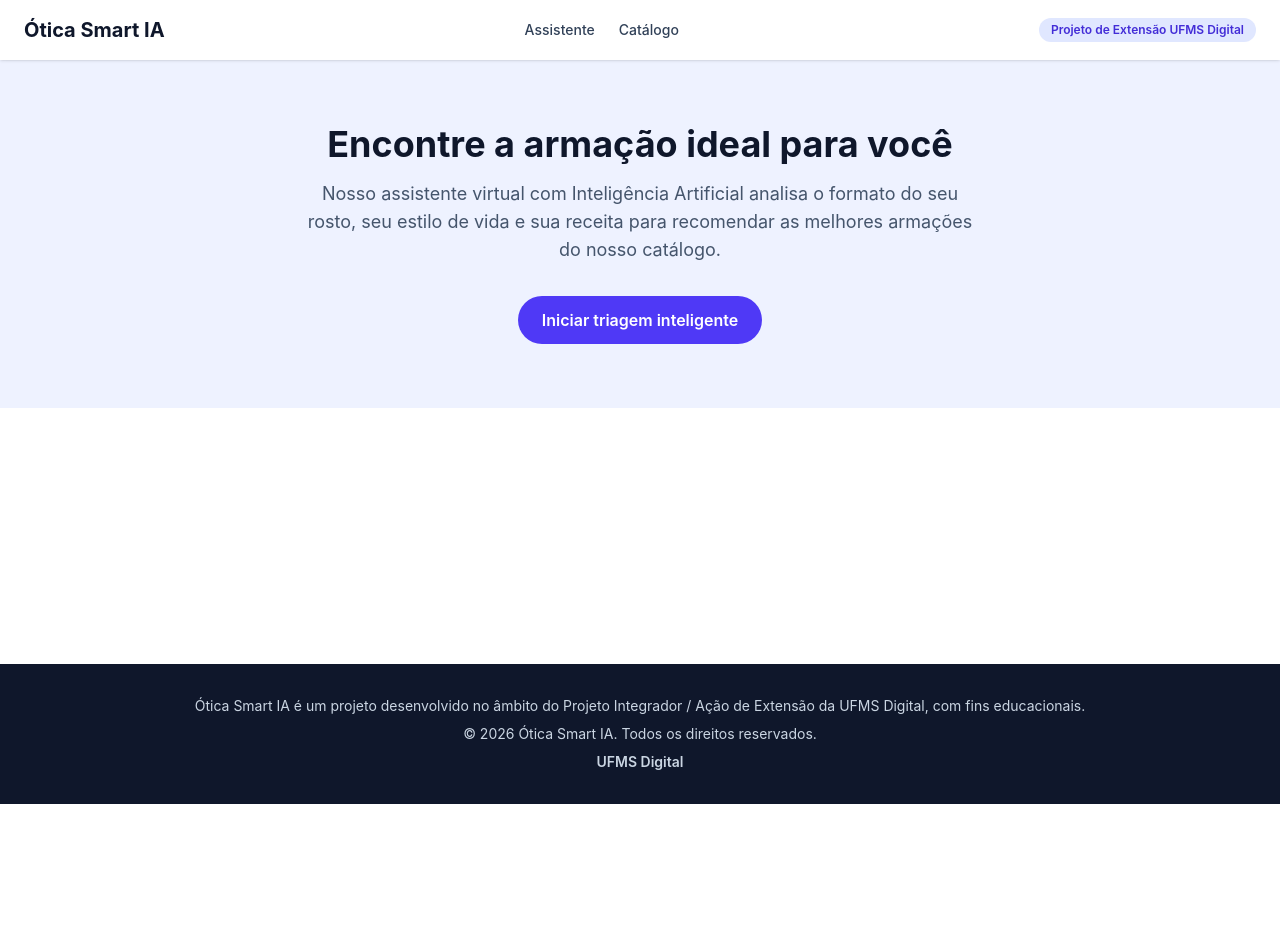
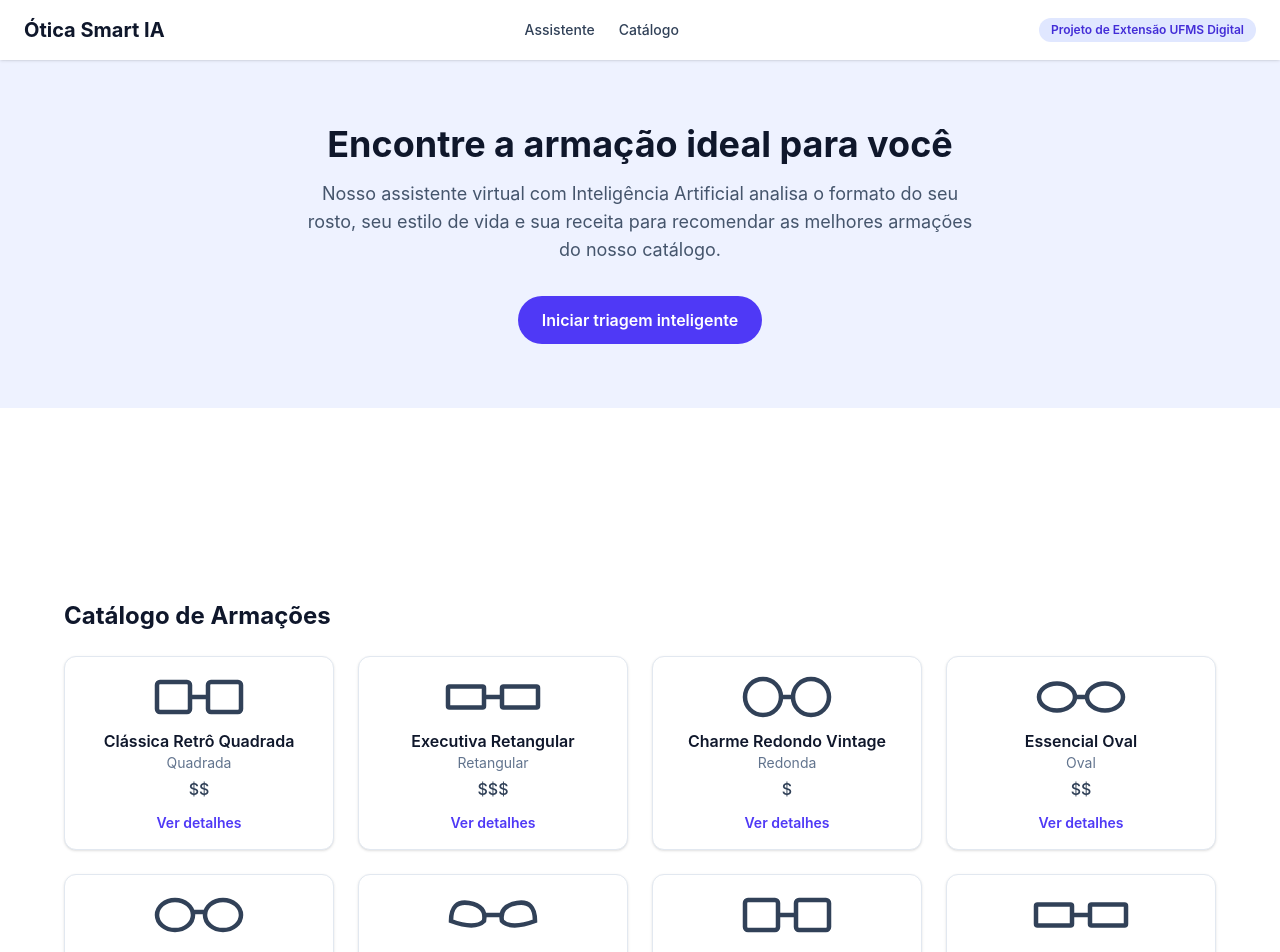
Before and after one commit to generemias/ufmsIntegrador2, a React (Vite) app: page / in a window 1280 px wide. Shown: the top 952 px of the page. Before the commit the page ends 804 px from the top, so only its background shows below. Built offline with nearby package versions, Linux system fonts and the light colour scheme.

Commit message:
feat: add product catalog grid with recommendation highlighting

```diff
--- a/src/App.jsx
+++ b/src/App.jsx
@@ -1,8 +1,12 @@
+import { useState } from 'react'
 import Header from './components/Header'
 import Hero from './components/Hero'
 import Footer from './components/Footer'
+import ProductCatalog from './components/ProductCatalog'
 
 function App() {
+  const [recommendation, setRecommendation] = useState(null)
+
   const scrollToAssistant = () => {
     document.getElementById('assistente')?.scrollIntoView({ behavior: 'smooth' })
   }
@@ -13,7 +17,7 @@
       <main className="flex-1">
         <Hero onCtaClick={scrollToAssistant} />
         <section id="assistente" aria-label="Assistente virtual de triagem" className="px-6 py-16" />
-        <section id="catalogo" aria-label="Catálogo de armações" className="px-6 py-16" />
+        <ProductCatalog recommendation={recommendation} />
       </main>
       <Footer />
     </div>
--- /dev/null
+++ b/src/components/ProductCard.jsx
@@ -0,0 +1,78 @@
+import { useState } from 'react'
+
+const FRAME_ICONS = {
+  quadrada: (
+    <svg viewBox="0 0 64 32" className="h-12 w-24" aria-hidden="true">
+      <rect x="4" y="6" width="22" height="20" rx="2" fill="none" stroke="currentColor" strokeWidth="3" />
+      <rect x="38" y="6" width="22" height="20" rx="2" fill="none" stroke="currentColor" strokeWidth="3" />
+      <line x1="26" y1="16" x2="38" y2="16" stroke="currentColor" strokeWidth="3" />
+    </svg>
+  ),
+  redonda: (
+    <svg viewBox="0 0 64 32" className="h-12 w-24" aria-hidden="true">
+      <circle cx="16" cy="16" r="12" fill="none" stroke="currentColor" strokeWidth="3" />
+      <circle cx="48" cy="16" r="12" fill="none" stroke="currentColor" strokeWidth="3" />
+      <line x1="28" y1="16" x2="36" y2="16" stroke="currentColor" strokeWidth="3" />
+    </svg>
+  ),
+  retangular: (
+    <svg viewBox="0 0 64 32" className="h-12 w-24" aria-hidden="true">
+      <rect x="2" y="9" width="24" height="14" rx="1" fill="none" stroke="currentColor" strokeWidth="3" />
+      <rect x="38" y="9" width="24" height="14" rx="1" fill="none" stroke="currentColor" strokeWidth="3" />
+      <line x1="26" y1="16" x2="38" y2="16" stroke="currentColor" strokeWidth="3" />
+    </svg>
+  ),
+  aviador: (
+    <svg viewBox="0 0 64 32" className="h-12 w-24" aria-hidden="true">
+      <path d="M4 16 a12 10 0 1 0 24 0 a12 10 0 1 0 -24 0" fill="none" stroke="currentColor" strokeWidth="3" />
+      <path d="M36 16 a12 10 0 1 0 24 0 a12 10 0 1 0 -24 0" fill="none" stroke="currentColor" strokeWidth="3" />
+      <line x1="28" y1="14" x2="36" y2="14" stroke="currentColor" strokeWidth="3" />
+    </svg>
+  ),
+  gatinho: (
+    <svg viewBox="0 0 64 32" className="h-12 w-24" aria-hidden="true">
+      <path d="M4 20 Q4 6 16 8 Q28 10 26 20 Q20 26 4 20 Z" fill="none" stroke="currentColor" strokeWidth="3" />
+      <path d="M60 20 Q60 6 48 8 Q36 10 38 20 Q44 26 60 20 Z" fill="none" stroke="currentColor" strokeWidth="3" />
+      <line x1="26" y1="16" x2="38" y2="16" stroke="currentColor" strokeWidth="3" />
+    </svg>
+  ),
+  oval: (
+    <svg viewBox="0 0 64 32" className="h-12 w-24" aria-hidden="true">
+      <ellipse cx="16" cy="16" rx="12" ry="9" fill="none" stroke="currentColor" strokeWidth="3" />
+      <ellipse cx="48" cy="16" rx="12" ry="9" fill="none" stroke="currentColor" strokeWidth="3" />
+      <line x1="28" y1="16" x2="36" y2="16" stroke="currentColor" strokeWidth="3" />
+    </svg>
+  ),
+}
+
+function ProductCard({ product, isRecommended }) {
+  const [showDetails, setShowDetails] = useState(false)
+
+  return (
+    <article
+      className={`flex flex-col items-center rounded-xl border p-4 text-center shadow-sm ${
+        isRecommended ? 'border-indigo-500 bg-indigo-50' : 'border-slate-200 bg-white'
+      }`}
+    >
+      {isRecommended && (
+        <span className="mb-2 rounded-full bg-indigo-600 px-3 py-1 text-xs font-semibold text-white">
+          Recomendado pela IA
+        </span>
+      )}
+      <div className="text-slate-700">{FRAME_ICONS[product.frameType]}</div>
+      <h3 className="mt-2 font-semibold text-slate-900">{product.name}</h3>
+      <p className="text-sm capitalize text-slate-500">{product.frameType}</p>
+      <p className="mt-1 font-medium text-slate-700">{product.priceRange}</p>
+      <button
+        type="button"
+        onClick={() => setShowDetails((prev) => !prev)}
+        className="mt-3 text-sm font-semibold text-indigo-600 hover:underline"
+      >
+        {showDetails ? 'Ocultar detalhes' : 'Ver detalhes'}
+      </button>
+      {showDetails && <p className="mt-2 text-sm text-slate-600">{product.description}</p>}
+    </article>
+  )
+}
+
+export default ProductCard
--- /dev/null
+++ b/src/components/ProductCatalog.jsx
@@ -0,0 +1,47 @@
+import { useMemo, useState } from 'react'
+import { PRODUCTS } from '../data/products'
+import ProductCard from './ProductCard'
+
+function ProductCatalog({ recommendation }) {
+  const [showOnlyRecommended, setShowOnlyRecommended] = useState(false)
+
+  const recommendedIds = useMemo(() => {
+    if (!recommendation) return new Set()
+    return new Set(
+      PRODUCTS.filter((product) => recommendation.recommendedFrameTypes.includes(product.frameType)).map(
+        (product) => product.id,
+      ),
+    )
+  }, [recommendation])
+
+  const visibleProducts = showOnlyRecommended
+    ? PRODUCTS.filter((product) => recommendedIds.has(product.id))
+    : PRODUCTS
+
+  return (
+    <section id="catalogo" aria-label="Catálogo de armações" className="px-6 py-16">
+      <div className="mx-auto max-w-6xl">
+        <div className="mb-6 flex flex-wrap items-center justify-between gap-4">
+          <h2 className="text-2xl font-bold text-slate-900">Catálogo de Armações</h2>
+          {recommendation && (
+            <label className="flex items-center gap-2 text-sm font-medium text-slate-700">
+              <input
+                type="checkbox"
+                checked={showOnlyRecommended}
+                onChange={(e) => setShowOnlyRecommended(e.target.checked)}
+              />
+              Mostrar só recomendados
+            </label>
+          )}
+        </div>
+        <div className="grid grid-cols-1 gap-6 sm:grid-cols-2 lg:grid-cols-3 xl:grid-cols-4">
+          {visibleProducts.map((product) => (
+            <ProductCard key={product.id} product={product} isRecommended={recommendedIds.has(product.id)} />
+          ))}
+        </div>
+      </div>
+    </section>
+  )
+}
+
+export default ProductCatalog
```
